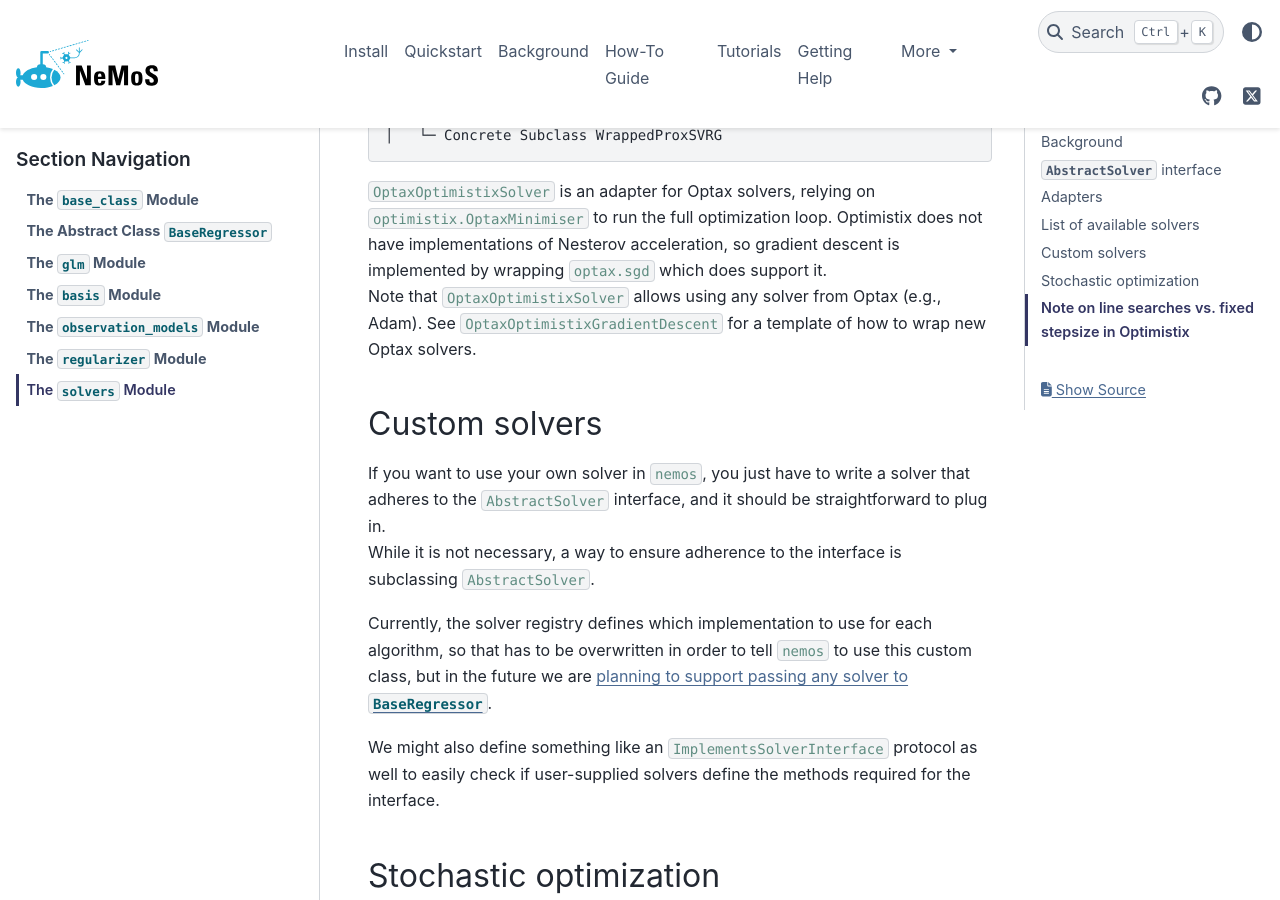
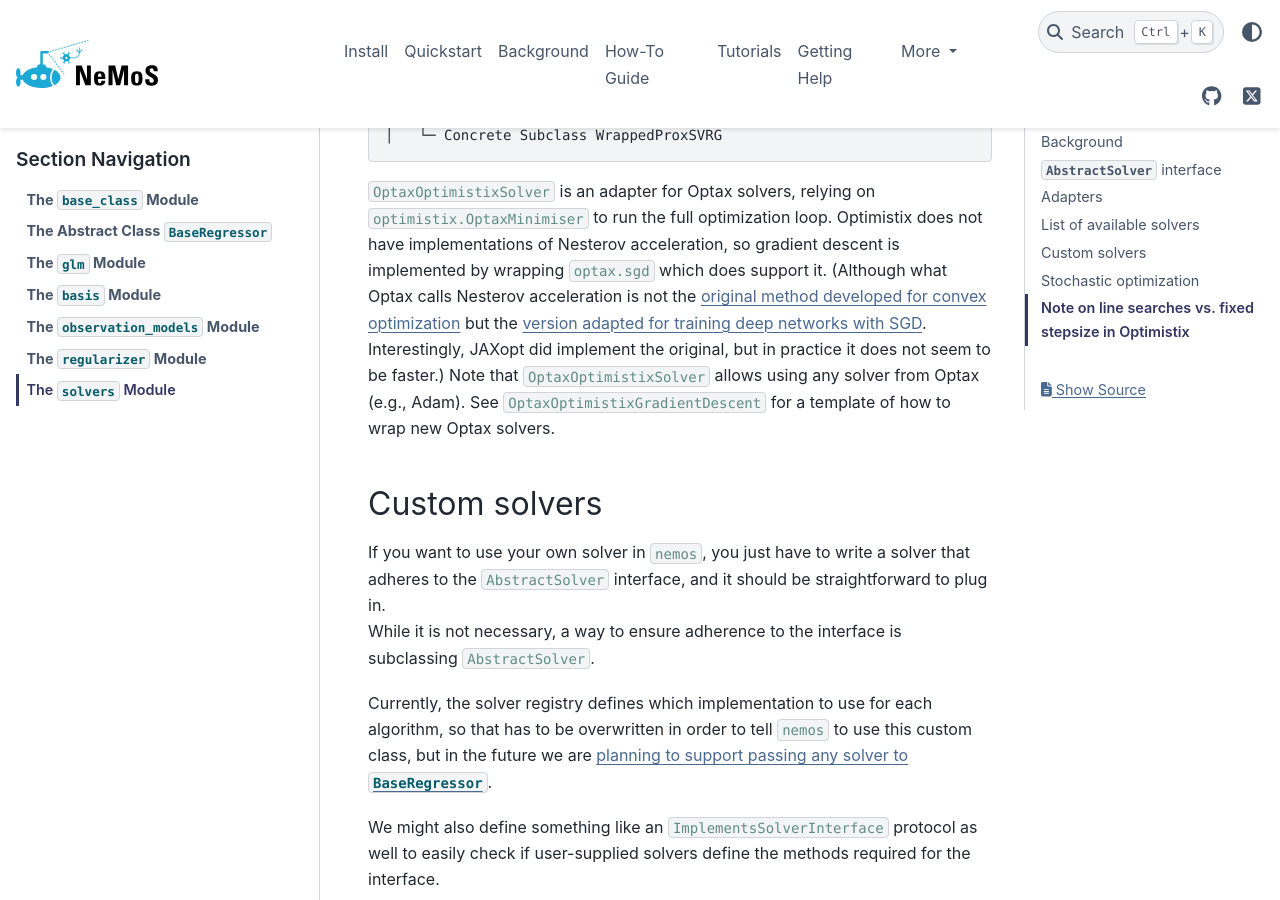
Before and after one commit to flatironinstitute/nemos, a Sphinx documentation site: the page built from docs/developers_notes/07-solvers.md, in a window 1280 px wide and 900 px high, scrolled down 3040 px. Built offline with Sphinx 7.4.7 and the PyData theme 0.15.4, drawn with Linux system fonts in a browser that asks for light colours.

Commit message:
Add links to Nesterov papers

```diff
--- a/docs/developers_notes/07-solvers.md
+++ b/docs/developers_notes/07-solvers.md
@@ -88,6 +88,7 @@
 
 `OptaxOptimistixSolver` is an adapter for Optax solvers, relying on `optimistix.OptaxMinimiser` to run the full optimization loop.
 Optimistix does not have implementations of Nesterov acceleration, so gradient descent is implemented by wrapping `optax.sgd` which does support it.
+(Although what Optax calls Nesterov acceleration is not the [original method developed for convex optimization](https://hengshuaiyao.github.io/papers/nesterov83.pdf) but the [version adapted for training deep networks with SGD](https://proceedings.mlr.press/v28/sutskever13.html). Interestingly, JAXopt did implement the original, but in practice it does not seem to be faster.)
 Note that `OptaxOptimistixSolver` allows using any solver from Optax (e.g., Adam). See `OptaxOptimistixGradientDescent` for a template of how to wrap new Optax solvers.
 
 ## Custom solvers
```
